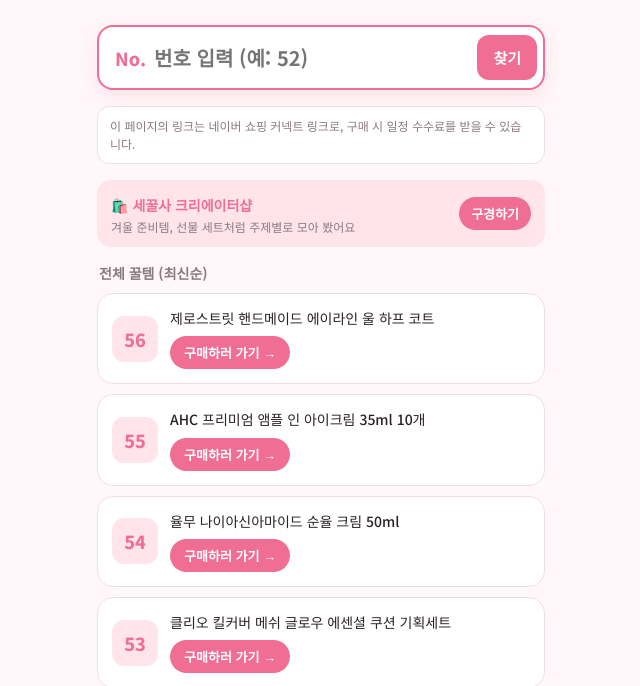
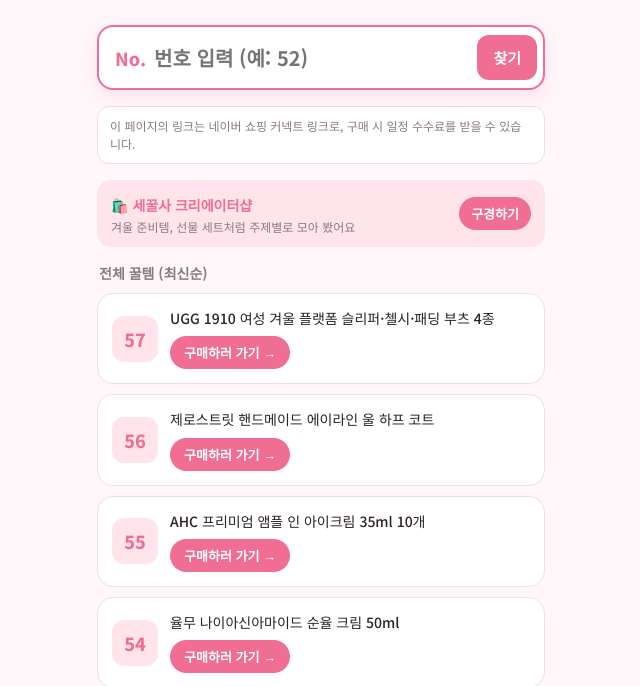
Before and after one commit to bumsu3873-hub/ggulitemlog, a plain HTML site: page index.html in a window 1280 px wide. Shown: the part 131-817 px from the top of the page, without its empty margins (319-959 px from the left). Drawn offline with Linux system fonts and the light colour scheme.

Commit message:
상품 추가: UGG 1910 여성 겨울 플랫폼 슬리퍼·첼시·패딩 부츠 4종
Co-Authored-By: Claude Opus 5.5 <noreply@anthropic.com>

```diff
--- a/index.html
+++ b/index.html
@@ -145,7 +145,8 @@ const items = [
   ["클리오 킬커버 메쉬 글로우 에센셜 쿠션 기획세트", "https://naver.me/FTdxAnmk"],
   ["율무 나이아신아마이드 순율 크림 50ml", "https://naver.me/54KiiZF9"],
   ["AHC 프리미엄 앰플 인 아이크림 35ml 10개", "https://naver.me/FSvYYygQ"],
-  ["제로스트릿 핸드메이드 에이라인 울 하프 코트", "https://naver.me/5PW48Ygu"]
+  ["제로스트릿 핸드메이드 에이라인 울 하프 코트", "https://naver.me/5PW48Ygu"],
+  ["UGG 1910 여성 겨울 플랫폼 슬리퍼·첼시·패딩 부츠 4종", "https://naver.me/GtYsLcsm"]
 ];
 
 const card = (n, [name, url]) => `
```
